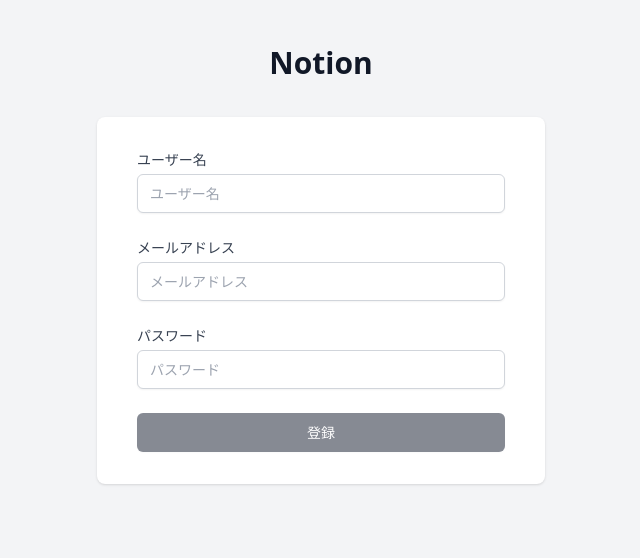
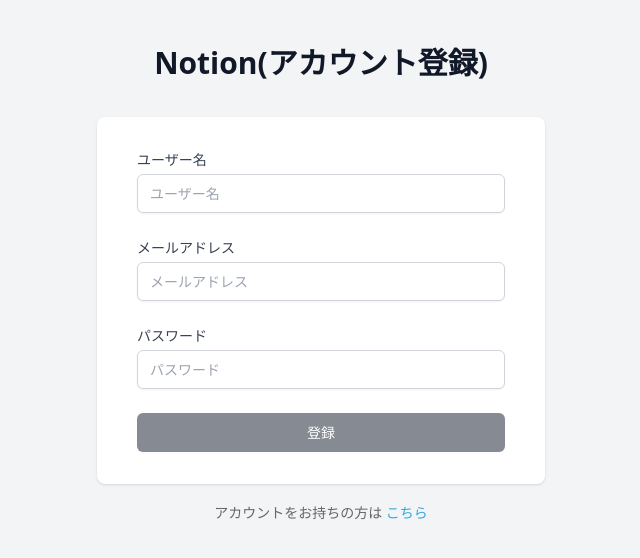
Before and after one commit to kametaro1210/react-notion, a React (Vite) app in the folder app/: page /signup in a window 1280 px wide. Shown: the top 558 px of the page, without its empty margins (319-959 px from the left). Built offline with nearby package versions, Linux system fonts and the light colour scheme; no server answers.

Commit message:
ログイン画面とサインアップ画面修正

```diff
--- a/app/src/pages/Signin.tsx
+++ b/app/src/pages/Signin.tsx
@@ -1,6 +1,6 @@
 import { useAtom } from 'jotai';
 import { useState } from 'react';
-import { Navigate } from 'react-router-dom';
+import { Link, Navigate } from 'react-router-dom';
 import { authRepository } from '../modules/auth/auth.repository';
 import { currentUserAtom } from '../modules/auth/current-user.state';
 import '../styles/pages/auth.css';
@@ -58,7 +58,7 @@
   return (
     <div className='auth-container'>
       <div className='auth-wrapper'>
-        <h2 className='auth-title'>Notion</h2>
+        <h2 className='auth-title'>Notion(ログイン画面)</h2>
         <div className='auth-form-container'>
           <div className='auth-card'>
             <div className='auth-form'>
@@ -113,6 +113,14 @@
               </div>
             </div>
           </div>
+
+          <div style={{ textAlign: 'center', marginTop: '16px' }}>
+            <span style={{ color: '#666', fontSize: '14px' }}>アカウントをお持ちでない方は </span>
+            <Link to="/signup" style={{ color: '#2eaadc', textDecoration: 'none', fontSize: '14px' }}>
+              こちら
+            </Link>
+          </div>
+
         </div>
       </div>
     </div>
--- a/app/src/pages/Signup.tsx
+++ b/app/src/pages/Signup.tsx
@@ -1,6 +1,6 @@
 import { useAtom } from 'jotai';
 import { useState } from 'react';
-import { Navigate } from 'react-router-dom';
+import { Link, Navigate } from 'react-router-dom';
 import { authRepository } from '../modules/auth/auth.repository';
 import { currentUserAtom } from '../modules/auth/current-user.state';
 import '../styles/pages/auth.css';
@@ -69,7 +69,7 @@
   return (
     <div className="auth-container">
       <div className="auth-wrapper">
-        <h2 className="auth-title">Notion</h2>
+        <h2 className="auth-title">Notion(アカウント登録)</h2>
         <div className="auth-form-container">
           <div className="auth-card">
             <div className="auth-form">
@@ -143,6 +143,14 @@
               </div>
             </div>
           </div>
+
+          <div style={{ textAlign: 'center', marginTop: '16px' }}>
+            <span style={{ color: '#666', fontSize: '14px' }}>アカウントをお持ちの方は </span>
+            <Link to="/signin" style={{ color: '#2eaadc', textDecoration: 'none', fontSize: '14px' }}>
+              こちら
+            </Link>
+          </div>
+
         </div>
       </div>
     </div>
```
